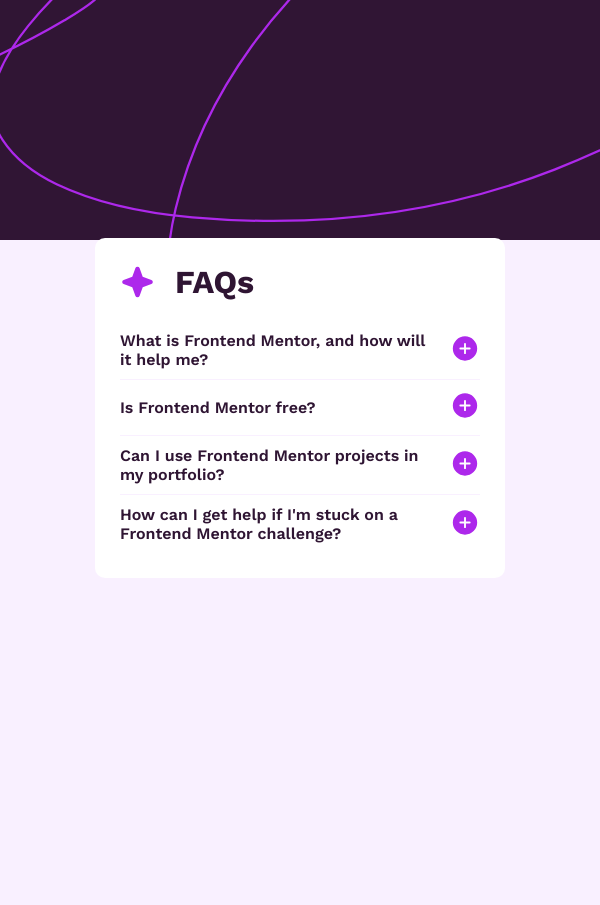
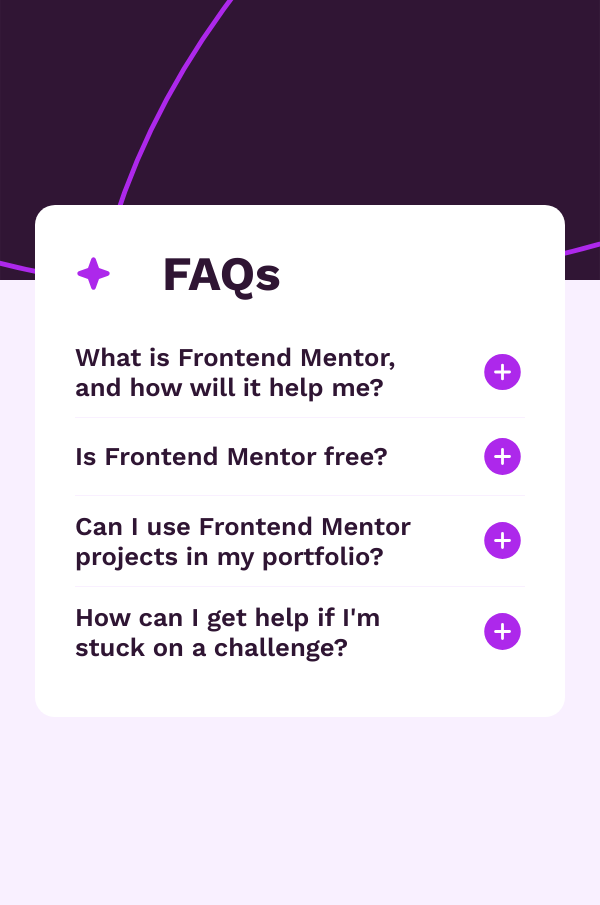
Before and after one commit to floradaro/faq-accordion-solution, a plain HTML site: page index.html in a window 600 px wide. Shown: the top 905 px of the page. Drawn offline with nearby package versions, Linux system fonts and the light colour scheme.

Commit message:
change mode responsive

```diff
--- a/css/style.css
+++ b/css/style.css
@@ -1,3 +1,108 @@
+* {
+  padding: 0px;
+  margin: 0px;
+}
+
+:root {
+  --White: hsl(0, 0%, 100%);
+  --Light-pink: hsl(275, 100%, 97%);
+  --Grayish-purple: hsl(292, 16%, 49%);
+  --Dark-purple: hsl(292, 42%, 14%);
+}
+
+body,
+html {
+  font-family: "Work Sans", Courier, monospace;
+  color: var(--Dark-purple);
+  background-color: var(--Light-pink);
+}
+
+.section {
+  position: relative;
+  display: flex;
+  justify-content: center;
+  height: 120vh;
+  width: 100%;
+}
+
+.faq-img {
+  background-image: url("../assets/images/background-pattern-desktop.svg");
+  background-size: cover;
+  background-position: center;
+  width: 100%;
+  height: 47vh;
+}
+
+.container {
+  background-color: var(--White);
+  position: absolute;
+  z-index: 1;
+  display: inline-block;
+  top: 115px;
+  border-radius: 20px;
+  width: 500px;
+  padding: 40px;
+}
+
+.faq-div {
+  display: flex;
+  padding-bottom: 10px;
+
+  img {
+    width: 37px;
+  }
+}
+
+h1 {
+  font-size: 3.5em;
+  padding-left: 20px;
+  font-weight: 700;
+}
+
+p {
+  font-size: 0.95em;
+  color: var(--Grayish-purple);
+  font-weight: 400;
+  line-height: 1.6;
+}
+
+.faq-question {
+  background-color: transparent;
+  border: none;
+  font-size: 1em;
+  font-weight: 600;
+  padding: 15px 0;
+  text-align: left;
+  width: 100%;
+  cursor: pointer;
+  display: flex;
+  justify-content: space-between;
+  align-items: center;
+  color: var(--Dark-purple);
+  font-family: "Work Sans", Courier, monospace;
+}
+
+.faq-icon img {
+  width: 35px;
+  display: flex;
+}
+
+.faq-answer {
+  max-height: 0;
+  overflow: hidden;
+  transition: max-height 0.3s ease-out;
+  border-bottom: 1px solid var(--Light-pink);
+}
+
+.faq-item.active .faq-answer {
+  max-height: 500px;
+  padding-bottom: 15px;
+}
+
+.faq-item:last-child .faq-answer {
+  border-bottom: none;
+}
+
 .attribution {
   font-size: 11px;
   text-align: center;
@@ -7,162 +112,85 @@
   color: #ab28ee;
 }
 
-* {
-  padding: 0;
-  margin: 0;
-  color: var(--Dark-purple);
-  font-family: "Work Sans", Courier, monospace;
-}
+@media screen and (max-width: 600px) {
+  .container {
+    width: 75%;
+    padding: 40px;
+    top: 155px;
+    margin: 50px;
+  }
 
-:root {
-  --White: hsl(0, 0%, 100%);
-  --Light-pink: hsl(275, 100%, 97%);
-  --Grayish-purple: hsl(292, 16%, 49%);
-  --Dark-purple: hsl(292, 42%, 14%);
-}
+  .faq-img {
+    background-image: url("../assets/images/background-pattern-mobile.svg");
+    background-size: cover;
+    background-position: bottom;
+    height: 35vh;
+  }
 
-body {
-  background-color: var(--Light-pink);
-}
-
-h1 {
-  font-weight: 700;
-  font-size: 3em;
-}
-
-.section {
-  position: relative;
-  height: 127vh;
-  display: flex;
-  justify-content: center;
-  align-items: center;
-}
-
-.faq-img {
-  background-image: url("../assets/images/background-pattern-desktop.svg");
-  background-size: cover;
-  height: 45vh;
-  background-position: bottom;
-  width: 100%;
-  position: absolute;
-  top: 0;
-  left: 0;
-  object-position: bottom;
-}
-
-.container {
-  background-color: var(--White);
-  z-index: 2;
-  width: 39%;
-  border-radius: 10px;
-  padding: 40px 40px 20px;
-  position: relative;
-
-  img {
-    width: 35px;
-    justify-content: start;
+  .faq-div {
+    margin-bottom: 15px;
   }
 
   h1 {
-    padding-left: 20px;
+    font-size: 3em;
+    padding-left: 50px;
+  }
+
+  .faq-question {
+    font-size: 1.6em;
+  }
+
+  .faq-icon img {
+    width: 45px;
+    padding-left: 40px;
   }
 
   p {
-    color: var(--Grayish-purple);
-    font-size: 15px;
-    font-weight: 400;
-    line-height: 1.6;
+    font-size: 1.45em;
+    padding: 20px 0;
+  }
+}
+
+@media screen and (min-width: 601px) and (max-width: 1024px) {
+  .container {
+    width: 75%;
+    top: 200px;
   }
 
-  .faq-div {
-    display: flex;
+  .faq-img {
+    height: 35vh;
+  }
+
+  h1 {
+    font-size: 3.5em;
   }
 
   .faq-question {
-    background-color: transparent;
-    border: none;
-    font-size: 16px;
-    font-weight: 600;
-    padding: 10px 0;
-    text-align: left;
-    width: 100%;
-    cursor: pointer;
-    display: flex;
-    justify-content: space-between;
-    align-items: center;
-
-    img {
-      width: 30px;
-    }
+    font-size: 1.7em;
   }
 
-  .faq-answer {
-    max-height: 0;
-    overflow: hidden;
-    transition: max-height 0.3s ease-out;
-    border-bottom: 1px solid var(--Light-pink);
-
-    .p {
-      padding-bottom: none;
-    }
-  }
-
-  .faq-item.active .faq-answer {
-    max-height: 500px;
-    padding-bottom: 15px;
-  }
-
-  .faq-question:hover {
-    color: #ab28ee;
-  }
-
-  .faq-item:last-child .faq-answer {
-    border-bottom: none;
+  p {
+    font-size: 1.5em;
+    padding: 20px 0;
   }
 }
-@media only screen and (max-width: 600px) {
-  .faq-img {
-    background-image: url("../assets/images/background-pattern-mobile.svg");
-    height: 30vh;
-    object-position: bottom;
-  }
 
+@media screen and (min-width: 1024px) {
   .container {
-    width: 70%;
-    bottom: 120px;
-    padding: 25px;
-  }
-
-  .faq-div {
-    padding-bottom: 20px;
+    top: 250px;
+    width: 550px;
   }
 
   h1 {
-    font-size: 2em;
+    font-size: 3.6em;
   }
 
   .faq-question {
-    img {
-      padding-left: 20px;
-    }
+    font-size: 1.2em;
   }
 
-  .faq-answer p {
-    font-size: 0.85em;
-    padding-top: 15px;
+  p {
+    font-size: 1.1em;
+    padding: 20px 0;
   }
 }
-
-@media screen and (min-width: 600px) and (max-width: 900px) {
-  .container {
-    width: 60%;
-    margin: 20px;
-    bottom: 100px;
-  }
-
-  .faq-img {
-    background-image: url("../assets/images/background-pattern-desktop.svg");
-    height: 30vh;
-    object-position: bottom;
-  }
-}
--- a/index.html
+++ b/index.html
@@ -80,7 +80,7 @@
 
         <div class="faq-item p">
           <button class="faq-question">
-            How can I get help if I'm stuck on a Frontend Mentor challenge?
+            How can I get help if I'm stuck on a challenge?
             <span class="faq-icon"
               ><img src="assets/images/icon-plus.svg" alt="plus icon"
             /></span>
--- a/js/script.js
+++ b/js/script.js
@@ -2,23 +2,21 @@
 
 faqItems.forEach((item) => {
   const question = item.querySelector(".faq-question");
-  const icon = item.querySelector(".faq-icon img"); // Seleccionar la imagen del icono
+  const icon = item.querySelector(".faq-icon img");
 
   question.addEventListener("click", () => {
     item.classList.toggle("active");
 
-    // Alternar las imágenes entre plus y minus
     if (item.classList.contains("active")) {
-      icon.src = "assets/images/icon-minus.svg"; // Cambia a la imagen de menos
+      icon.src = "assets/images/icon-minus.svg";
     } else {
-      icon.src = "assets/images/icon-plus.svg"; // Cambia de vuelta a la imagen de más
+      icon.src = "assets/images/icon-plus.svg";
     }
 
-    // Opcional: Cierra los otros items abiertos
     faqItems.forEach((i) => {
       if (i !== item) {
         i.classList.remove("active");
-        i.querySelector(".faq-icon img").src = "assets/images/icon-plus.svg"; // Restablece el ícono de plus
+        i.querySelector(".faq-icon img").src = "assets/images/icon-plus.svg";
       }
     });
   });
```
Also changed, not shown: design/screenshot.png, 1 other file.
